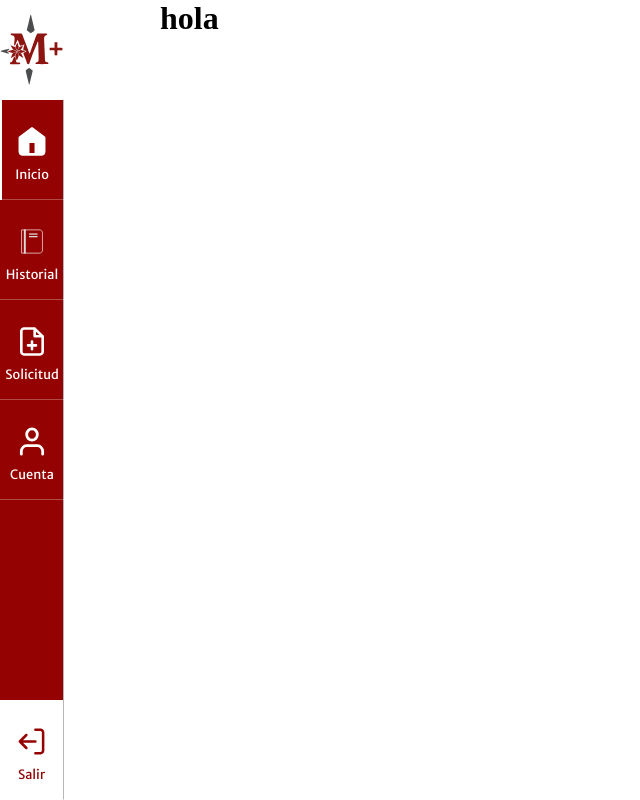
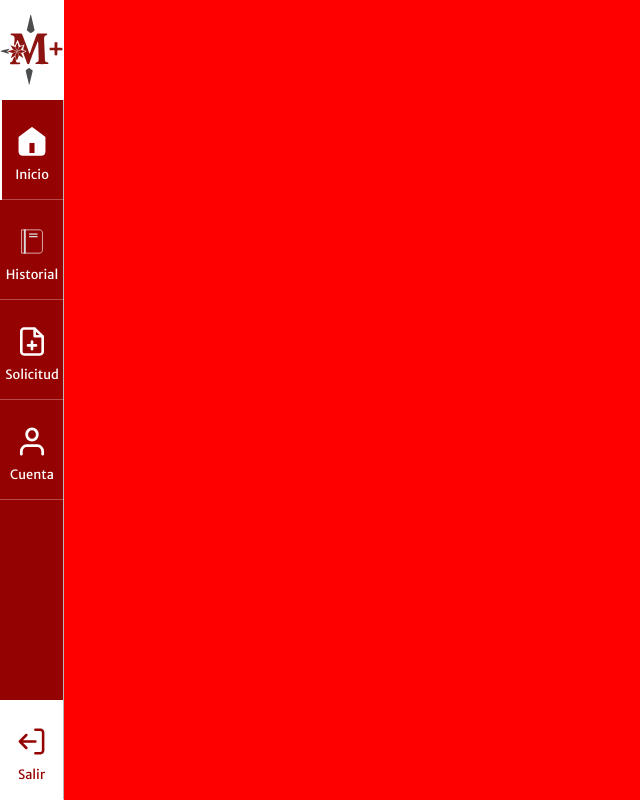
Before and after one commit to proyectoMaxCTPMN/mipp-plus, a Next.js app: page /mipp/dashboard in a window 1280 px wide. Shown: the whole page, without its empty margins (0-640 px from the left). Built offline with nearby package versions, Linux system fonts and the light colour scheme.

Commit message:
cambiar campo cole askljdlasjkd

```diff
--- /dev/null
+++ b/src/app/mipp/dashboard/dashboard.module.css
@@ -0,0 +1,6 @@
+.container{
+    background-color: red;
+    width: 100dvw;
+    height: 100dvh;
+    margin-left: 5dvw;
+}
--- a/src/app/mipp/dashboard/page.jsx
+++ b/src/app/mipp/dashboard/page.jsx
@@ -1,8 +1,12 @@
 'use client'
+import style from './dashboard.module.css'
+
 
 export default function Dashboard(){
 
     return(
-         <h1 style={{position: "absolute", left: "5em", color: "#000"}} >hola</h1>
+         <div className={style.container}>
+
+         </div>
     )
 }
--- a/src/app/unauthorized/page.jsx
+++ b/src/app/unauthorized/page.jsx
@@ -1,4 +1,5 @@
 import Image from 'next/image'
+import style from './unauthorized.module.css'
 
 export default async function Page(){
 
@@ -6,7 +7,7 @@ export default async function Page(){
     return (
         <div style={{width: "100dvw", height:"100dvh", display:"flex", placeContent:"center", placeItems:"center", flexDirection: "column"}}>
             <Image src={"/unauthorized.gif"} style={{width: "20dvw", height: "20dvh", objectFit: "contain"}} width={30} height={30} alt='Logo de MIPP+'/>
-            <h1>No puedes acceder a este contenido</h1>
+            <h1 className={style.text}>No puedes acceder a este contenido</h1>
         </div>
     )
 }
--- /dev/null
+++ b/src/app/unauthorized/unauthorized.module.css
@@ -0,0 +1,6 @@
+@import url('https://fonts.googleapis.com/css2?family=Merriweather+Sans:ital,wght@0,300..800;1,300..800&display=swap');
+
+
+.text{
+    font-family: "Merriweather Sans", sans-serif;
+}
```
